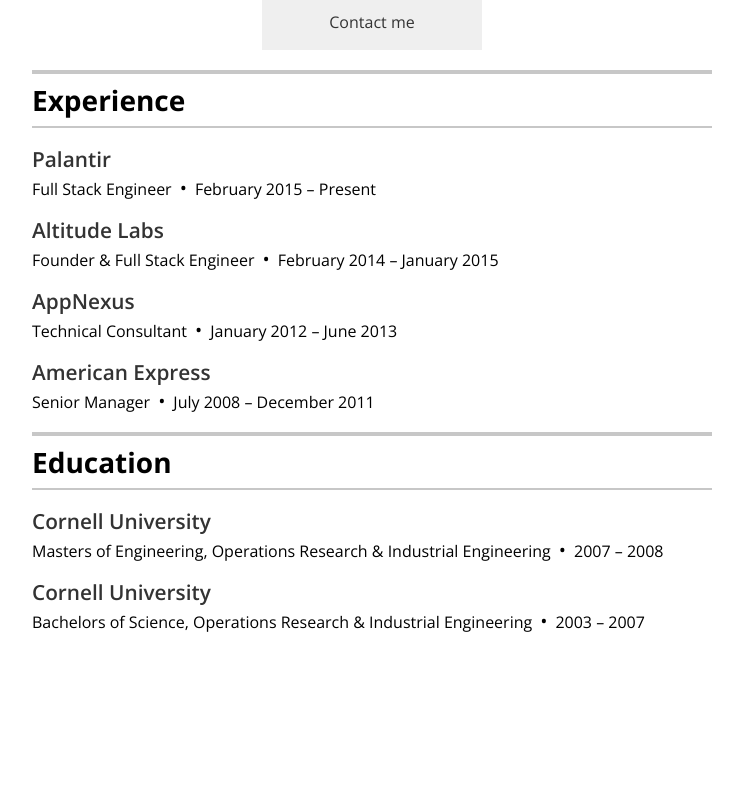
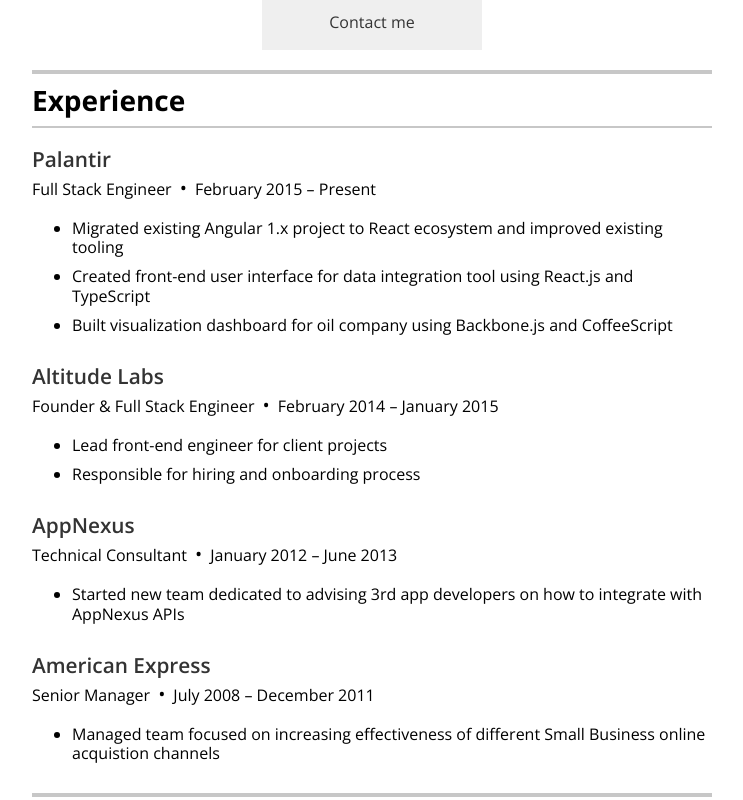
Before and after one commit to fay-jai/willsonmock.com, a React (Create React App) app: page / in a window 1280 px wide. Shown: the part 540-1340 px from the top of the page, without its empty margins (268-1011 px from the left). Before the commit the page ends 1212 px from the top, so only its background shows below. Built offline with nearby package versions, Linux system fonts and the light colour scheme.

Commit message:
Add accomplishments to get displayed

```diff
--- a/src/components/Experience/Experience.css
+++ b/src/components/Experience/Experience.css
@@ -7,6 +7,15 @@
     font-weight: 600;
     margin: 0;
     padding: 20px 0 5px 0;
+}
+
+.Experience__accomplishments_list {
+    list-style-type: disc;
+}
+
+.Experience__accomplishments_list_item {
+    line-height: 1.2rem;
+    padding-bottom: 10px;
 }
 
 .Experience__header {
@@ -31,6 +40,7 @@
 
 .Experience__title_dates {
     margin: 0;
+    padding-bottom: 20px;
 }
 
 .Experience__url {
--- a/src/components/Experience/Experience.js
+++ b/src/components/Experience/Experience.js
@@ -13,7 +13,7 @@ class Experience extends Component {
     }
 
     renderExperienceList() {
-        const experienceList = experience.map(({ company, url, title, startDate, endDate }) => {
+        const experienceList = experience.map(({ company, url, title, startDate, endDate, accomplishments }) => {
             const present = endDate === null ? "Present" : endDate;
 
             return (
@@ -26,11 +26,19 @@ class Experience extends Component {
                         <span> &ndash; </span>
                         <span className="Experience__end_date">{present}</span>
                     </p>
+                    { this.renderAccomplishmentsList(accomplishments) }
                 </li>
             );
         });
         return <ul className="Experience__list">{ experienceList }</ul>;
     }
+
+    renderAccomplishmentsList(accomplishments) {
+        const list = accomplishments.map((acc, idx) => {
+            return <li key={idx} className="Experience__accomplishments_list_item">{acc}</li>;
+        });
+        return <ul className="Experience__accomplishments_list">{list}</ul>;
+    }
 };
 
 export default Experience;
--- a/src/data.js
+++ b/src/data.js
@@ -58,7 +58,7 @@ const data = {
             endDate: moment("January 2015").format("MMMM YYYY"),
             accomplishments: [
                 "Lead front-end engineer for client projects",
-                "Grew initial team by assessing and hiring engineers"
+                "Responsible for hiring and onboarding process"
             ]
         },
         {
```
